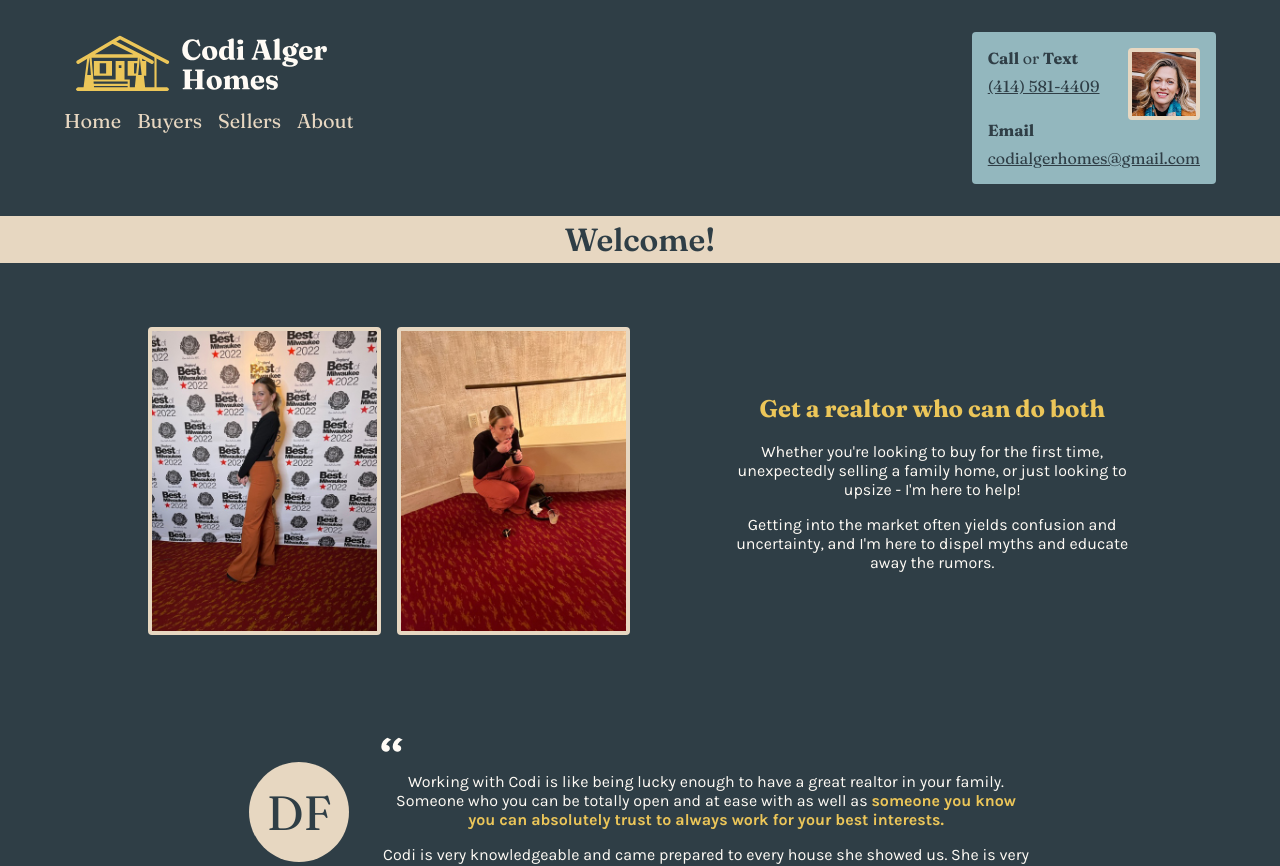
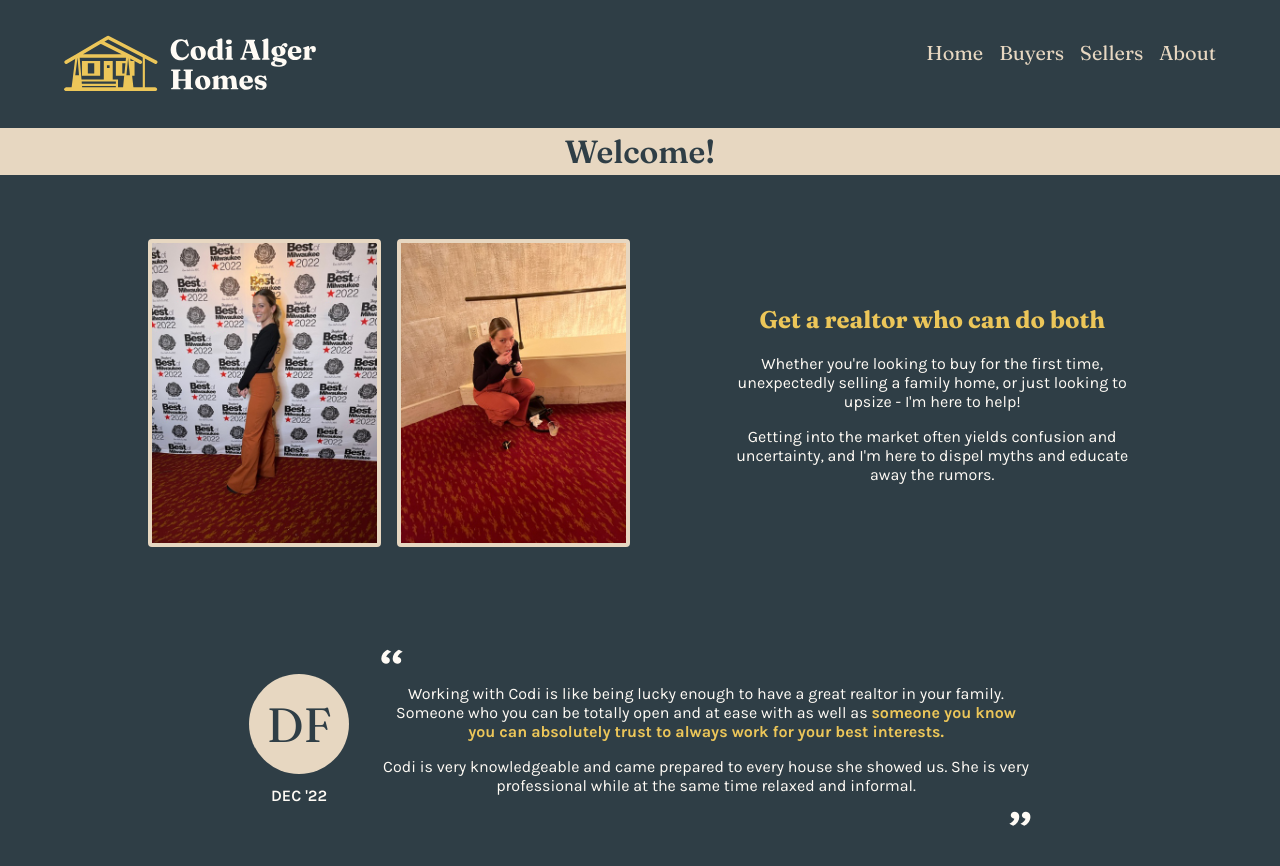
Before and after one commit to Codi-Alger-Homes/codialgerhomes, a React (Create React App) app: page /#/ in a window 1280 px wide. Shown: the top 866 px of the page. Built offline with nearby package versions, Linux system fonts and the light colour scheme.

Commit message:
remove call to action card from top of page

```diff
--- a/src/components/page_container/page_container.tsx
+++ b/src/components/page_container/page_container.tsx
@@ -30,7 +30,6 @@ export function PageHeader() {
 
   return (
     <div className='page-header-container'>
-      <div className='page-header-left'>
       <img src={Logo} alt='logo' className='logo' onClick={handleLogoClick} />
       <div className='nav-bar'>
         <Link className='nav-link' to='/'>
@@ -45,10 +44,6 @@ export function PageHeader() {
         <Link className='nav-link' to='/about'>
           About
         </Link>
-        </div>
-      </div>
-      <div className='page-header-right'>
-        <CallToAction />
       </div>
     </div>
   )
```
Lines whose indentation alone changed are shown as unchanged.
